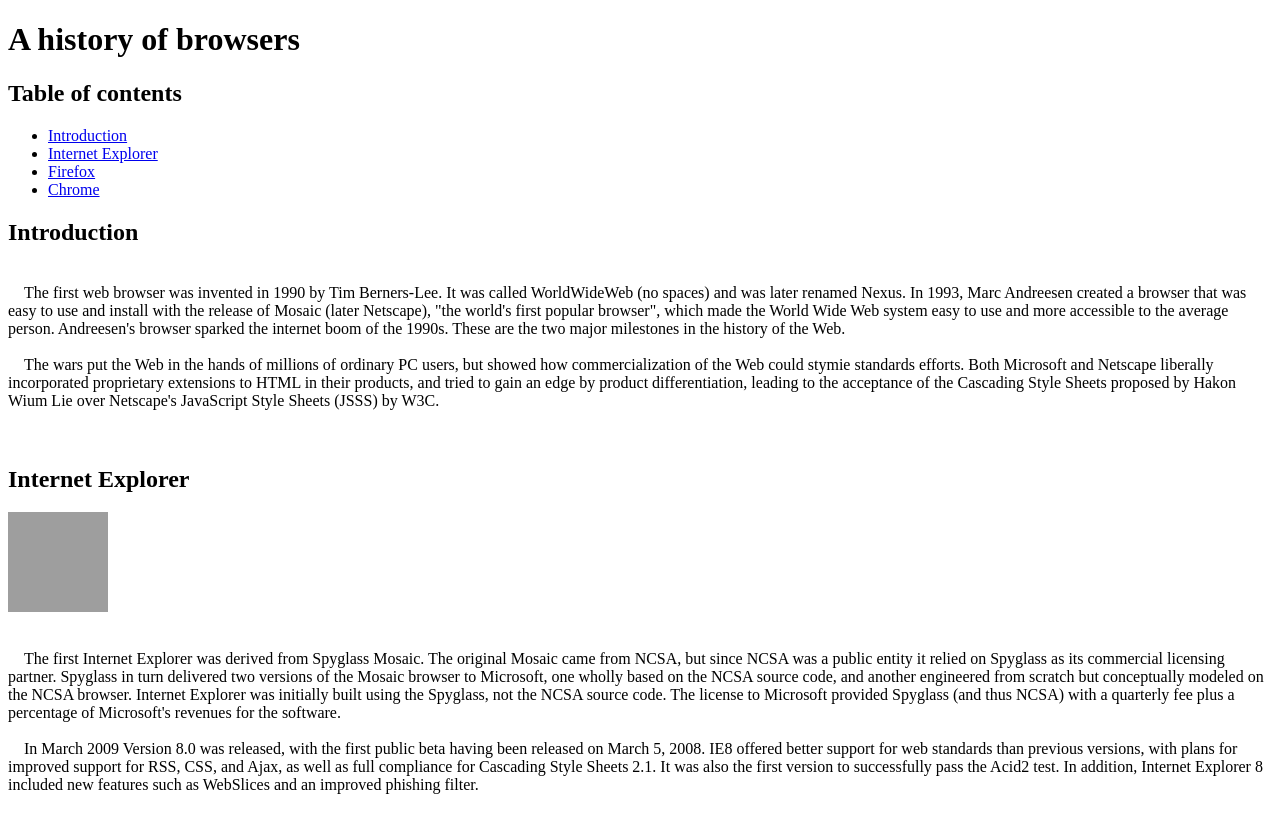
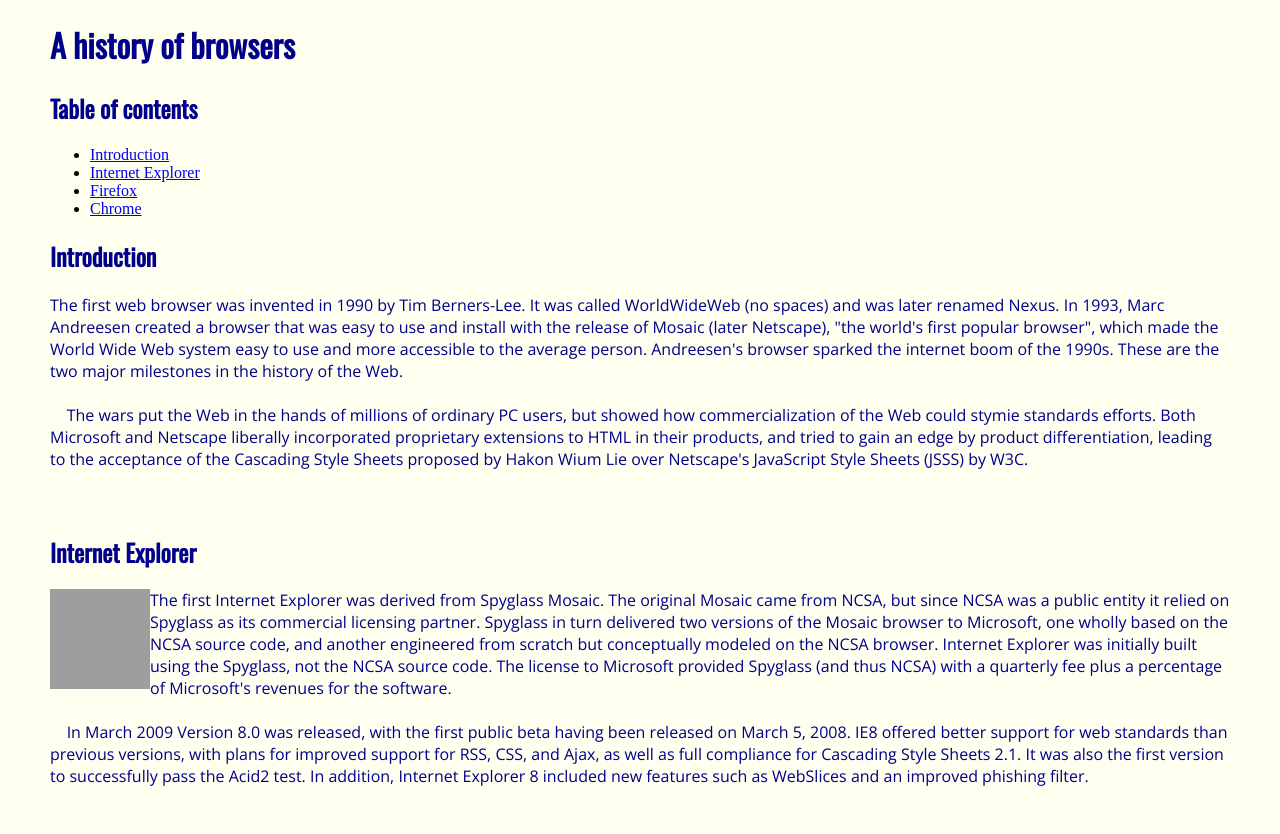
Before and after one commit to FAKEFAKEORG/browserhistoryTEST, a plain HTML site: page index.html in a window 1280 px wide. Shown: the top 834 px of the page. Drawn offline with nearby package versions, Linux system fonts and the light colour scheme; grey boxes are pictures that could not be loaded.

Commit message:
finished wod

```diff
--- a/index.html
+++ b/index.html
@@ -3,6 +3,9 @@
 <head>
   <meta charset="UTF-8">
   <title>A history of browsers</title>
+  <link href='https://fonts.googleapis.com/css?family=Oswald' rel='stylesheet'>
+  <link href='https://fonts.googleapis.com/css?family=Open Sans' rel='stylesheet'>
+  <link rel="stylesheet" href="style.css">
   <style>
     p {
       white-space: pre-wrap;
@@ -34,8 +37,7 @@
   <h2>
     Introduction
   </h2>
-  <p>
-    The first web browser was invented in 1990 by Tim Berners-Lee. It was called WorldWideWeb (no spaces) and was later renamed Nexus. In 1993, Marc Andreesen created a browser that was easy to use and install with the release of Mosaic (later Netscape), "the world's first popular browser", which made the World Wide Web system easy to use and more accessible to the average person. Andreesen's browser sparked the internet boom of the 1990s. These are the two major milestones in the history of the Web.
+  <p>The first web browser was invented in 1990 by Tim Berners-Lee. It was called WorldWideWeb (no spaces) and was later renamed Nexus. In 1993, Marc Andreesen created a browser that was easy to use and install with the release of Mosaic (later Netscape), "the world's first popular browser", which made the World Wide Web system easy to use and more accessible to the average person. Andreesen's browser sparked the internet boom of the 1990s. These are the two major milestones in the history of the Web.
 
     The wars put the Web in the hands of millions of ordinary PC users, but showed how commercialization of the Web could stymie standards efforts. Both Microsoft and Netscape liberally incorporated proprietary extensions to HTML in their products, and tried to gain an edge by product differentiation, leading to the acceptance of the Cascading Style Sheets proposed by Hakon Wium Lie over Netscape's JavaScript Style Sheets (JSSS) by W3C.
 
@@ -45,8 +47,7 @@
     Internet Explorer
   </h2>
   <img src="https://upload.wikimedia.org/wikipedia/commons/1/18/Internet_Explorer_10%2B11_logo.svg" width="100" height="100">
-  <p>
-    The first Internet Explorer was derived from Spyglass Mosaic. The original Mosaic came from NCSA, but since NCSA was a public entity it relied on Spyglass as its commercial licensing partner. Spyglass in turn delivered two versions of the Mosaic browser to Microsoft, one wholly based on the NCSA source code, and another engineered from scratch but conceptually modeled on the NCSA browser. Internet Explorer was initially built using the Spyglass, not the NCSA source code. The license to Microsoft provided Spyglass (and thus NCSA) with a quarterly fee plus a percentage of Microsoft's revenues for the software.
+  <p>The first Internet Explorer was derived from Spyglass Mosaic. The original Mosaic came from NCSA, but since NCSA was a public entity it relied on Spyglass as its commercial licensing partner. Spyglass in turn delivered two versions of the Mosaic browser to Microsoft, one wholly based on the NCSA source code, and another engineered from scratch but conceptually modeled on the NCSA browser. Internet Explorer was initially built using the Spyglass, not the NCSA source code. The license to Microsoft provided Spyglass (and thus NCSA) with a quarterly fee plus a percentage of Microsoft's revenues for the software.
 
     In March 2009 Version 8.0 was released, with the first public beta having been released on March 5, 2008. IE8 offered better support for web standards than previous versions, with plans for improved support for RSS, CSS, and Ajax, as well as full compliance for Cascading Style Sheets 2.1. It was also the first version to successfully pass the Acid2 test. In addition, Internet Explorer 8 included new features such as WebSlices and an improved phishing filter.
 
@@ -56,8 +57,7 @@
     Firefox
   </h2>
   <img src="https://upload.wikimedia.org/wikipedia/commons/f/ff/Mozilla_Firefox_logo_2013.png" width="100" height="100">
-  <p>
-    The project which became Firefox started as an experimental branch of the Mozilla Suite called m/b (or mozilla/browser). After it had been sufficiently developed, binaries for public testing appeared in September 2002 under the name Phoenix.
+  <p>The project which became Firefox started as an experimental branch of the Mozilla Suite called m/b (or mozilla/browser). After it had been sufficiently developed, binaries for public testing appeared in September 2002 under the name Phoenix.
 
     Firefox 23 was released on August 6, 2013. It includes an updated Firefox logo, mixed content blocking enabled by default to defend against man-in-the-middle attacks, implementation of the range form control attribute in HTML5, dropping support for the blink HTML element as well as text-decoration:blink CSS element, the restriction to have to "switch to a different search provider across the entire browser," and a global browser console, a new network monitor among other things.
 
@@ -66,8 +66,7 @@
     Chrome
   </h2>
   <img src="https://1000logos.net/wp-content/uploads/2017/08/Chrome-Logo.png" width="100" height="100">
-  <p>
-    Google's Eric Schmidt opposed the development of an independent web browser for six years. He stated that "at the time, Google was a small company," and he did not want to go through "bruising browser wars." After co-founders Sergey Brin and Larry Page hired several Mozilla Firefox developers and built a demonstration of Chrome, however, Schmidt admitted that "It was so good that it essentially forced me to change my mind."
+  <p>Google's Eric Schmidt opposed the development of an independent web browser for six years. He stated that "at the time, Google was a small company," and he did not want to go through "bruising browser wars." After co-founders Sergey Brin and Larry Page hired several Mozilla Firefox developers and built a demonstration of Chrome, however, Schmidt admitted that "It was so good that it essentially forced me to change my mind."
 
     In December 2010 Google announced that to make it easier for businesses to use Chrome they would provide an official Chrome MSI package. For business use it is helpful to have full-fledged MSI packages that can be customized via transform files (.mst) - but the MSI provided with Chrome is only a very limited MSI wrapper fitted around the normal installer, and many businesses find that this arrangement does not meet their needs.
 
--- /dev/null
+++ b/style.css
@@ -0,0 +1,18 @@
+h1, h2 {
+  font-family: 'Oswald';
+  color: darkblue;
+}
+
+p {
+  font-family: 'Open Sans';
+  color: darkblue;
+}
+
+body {
+  margin: 10px 50px;
+  background-color: ivory;
+}
+
+img {
+  float: left;
+}
```
